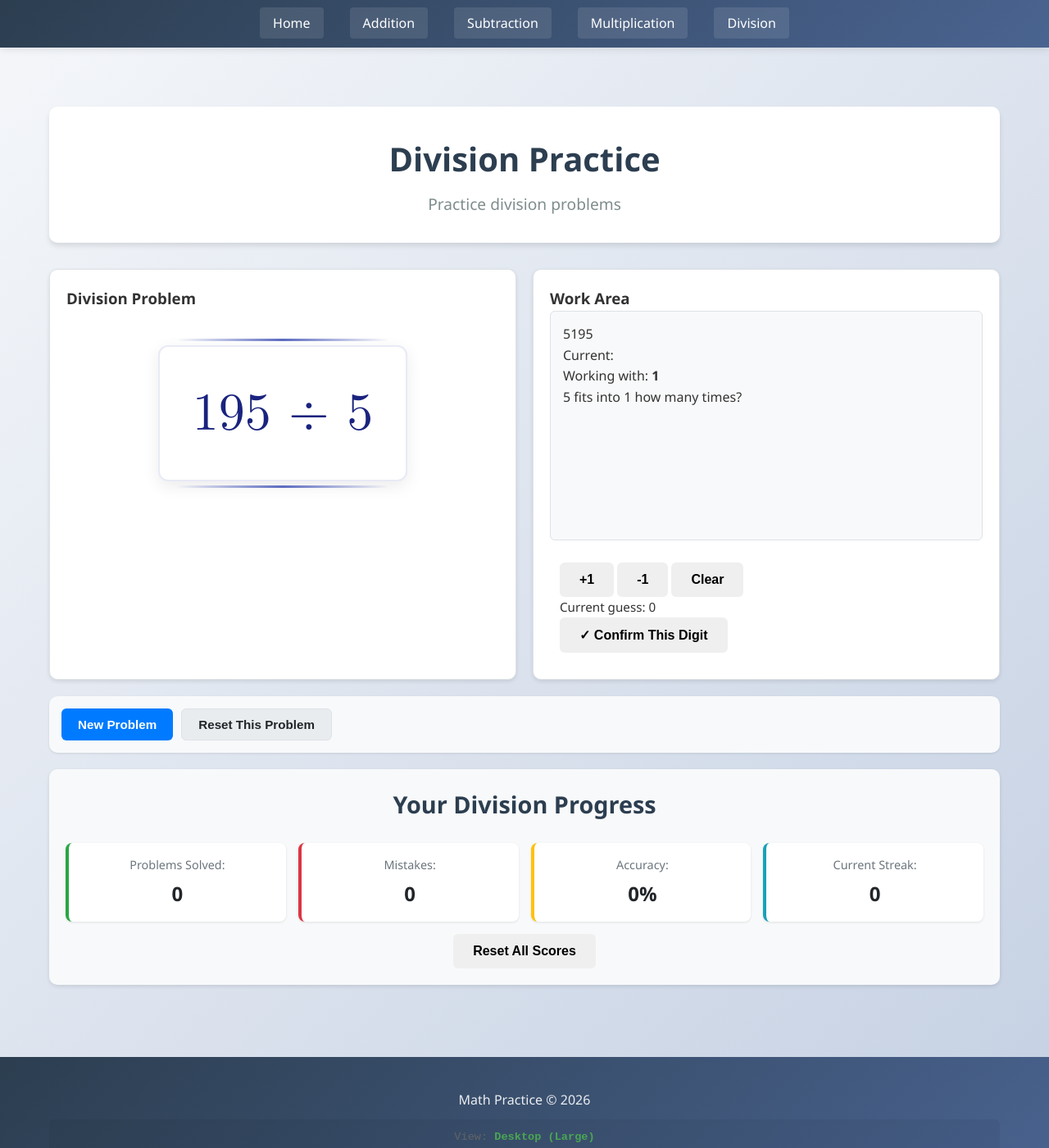
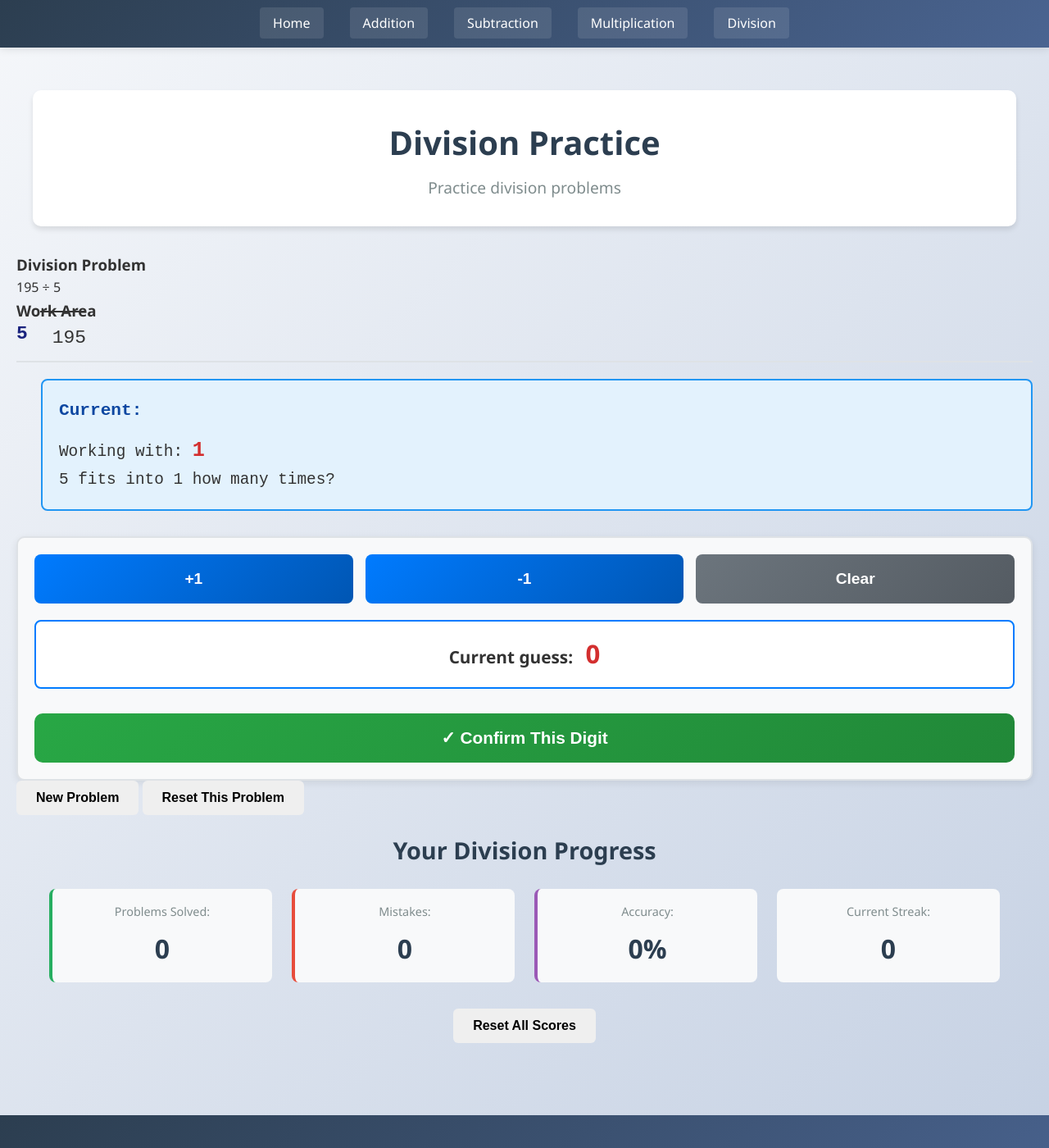
Before and after one commit to ZBZFirst/Math, a Jekyll site: the page built from division.md, in a window 1280 px wide and 1400 px high. Shown: the whole window at 82% size. Built offline with Jekyll 4.4.1, drawn with Linux system fonts in a browser that asks for light colours.

Commit message:
Update division.css

```diff
--- a/assets/css/division.css
+++ b/assets/css/division.css
@@ -1,303 +1,332 @@
-/* Division Specific Styles */
-
-.division-container {
-    max-width: 1200px;
-    margin: 0 auto;
-    padding: 20px;
+/* Long Division Work Area Styles */
+.long-division-work {
+    font-family: 'Courier New', monospace;
+    font-size: 1.1em;
+    min-height: 250px;
 }
 
-/* Dual container layout */
-.dual-container {
-    display: grid;
-    grid-template-columns: 1fr 1fr;
-    gap: 20px;
-    margin: 20px 0;
+.division-header {
+    display: flex;
+    align-items: flex-start;
+    margin-bottom: 20px;
+    padding-bottom: 10px;
+    border-bottom: 2px solid #dee2e6;
+    position: relative;
 }
 
-@media (max-width: 768px) {
-    .dual-container {
-        grid-template-columns: 1fr;
+.divisor {
+    font-size: 1.3em;
+    font-weight: bold;
+    margin-right: 15px;
+    color: #1a237e;
+    position: relative;
+    top: -5px;
+}
+
+.dividend {
+    font-size: 1.3em;
+    padding-left: 15px;
+    position: relative;
+}
+
+.dividend::before {
+    content: "";
+    position: absolute;
+    top: -15px;
+    left: 0;
+    right: 0;
+    height: 2px;
+    background: #333;
+}
+
+.division-steps {
+    margin-left: 30px;
+}
+
+.division-step {
+    margin: 15px 0;
+    padding: 12px;
+    border-left: 4px solid #5c6bc0;
+    background-color: #f8f9fa;
+    border-radius: 0 6px 6px 0;
+    transition: all 0.3s ease;
+}
+
+.division-step.current-step {
+    border-left-color: #28a745;
+    background-color: #e8f5e9;
+    box-shadow: 0 2px 8px rgba(40, 167, 69, 0.2);
+}
+
+.step-header {
+    font-weight: bold;
+    color: #5c6bc0;
+    margin-bottom: 8px;
+    font-size: 1.1em;
+}
+
+.division-step.current-step .step-header {
+    color: #28a745;
+}
+
+.step-calculation {
+    margin-left: 10px;
+    line-height: 1.8;
+}
+
+.step-calculation div {
+    margin: 4px 0;
+    padding: 4px 8px;
+    background: white;
+    border-radius: 4px;
+    border: 1px solid #e0e0e0;
+}
+
+.current-state {
+    margin: 20px 0;
+    padding: 20px;
+    background-color: #e3f2fd;
+    border-radius: 8px;
+    border: 2px solid #2196f3;
+    animation: pulse 2s infinite;
+}
+
+@keyframes pulse {
+    0% { box-shadow: 0 0 0 0 rgba(33, 150, 243, 0.4); }
+    70% { box-shadow: 0 0 0 10px rgba(33, 150, 243, 0); }
+    100% { box-shadow: 0 0 0 0 rgba(33, 150, 243, 0); }
+}
+
+.state-header {
+    font-weight: bold;
+    color: #0d47a1;
+    margin-bottom: 12px;
+    font-size: 1.2em;
+}
+
+.state-details {
+    font-size: 1.1em;
+}
+
+.state-details strong {
+    color: #d32f2f;
+    font-size: 1.3em;
+}
+
+.final-answer {
+    margin: 25px 0;
+    padding: 25px;
+    background-color: #e8f5e9;
+    border-radius: 10px;
+    border: 3px solid #4caf50;
+    text-align: center;
+    animation: slideIn 0.5s ease-out;
+}
+
+@keyframes slideIn {
+    from {
+        opacity: 0;
+        transform: translateY(20px);
+    }
+    to {
+        opacity: 1;
+        transform: translateY(0);
     }
 }
 
-/* Main problem container */
-.main-problem-container {
-    background-color: white;
-    border-radius: 10px;
-    padding: 20px;
-    box-shadow: 0 2px 5px rgba(0,0,0,0.1);
-    border: 1px solid #dee2e6;
+.answer-header {
+    font-weight: bold;
+    color: #2e7d32;
+    font-size: 1.4em;
+    margin-bottom: 15px;
 }
 
-.main-problem {
-    min-height: 300px;
+.answer-result {
+    font-size: 1.5em;
+    font-weight: bold;
+    color: #1b5e20;
+    margin: 15px 0;
+    padding: 15px;
+    background: white;
+    border-radius: 8px;
+    border: 2px solid #4caf50;
 }
 
-/* Equation display styling */
-.equation-display {
+.quotient-digits {
+    font-style: italic;
+    color: #666;
+    margin-top: 15px;
+    padding: 10px;
+    background: #f1f8e9;
+    border-radius: 6px;
+}
+
+.remainder {
+    font-weight: bold;
+    color: #e91e63;
+    background: #fce4ec;
+    padding: 6px 12px;
+    border-radius: 4px;
+    display: inline-block;
+    margin-top: 8px;
+}
+
+/* Number Controls */
+.number-buttons-container {
+    margin-top: 10px;
+    padding: 20px;
+    background-color: #f8f9fa;
+    border-radius: 10px;
+    border: 2px solid #dee2e6;
+    box-shadow: 0 3px 10px rgba(0,0,0,0.08);
+}
+
+.number-buttons-row {
+    display: flex;
+    gap: 15px;
+    margin-bottom: 20px;
+}
+
+.number-btn {
+    flex: 1;
+    padding: 15px 10px;
+    border: none;
+    border-radius: 8px;
+    background: linear-gradient(135deg, #007bff, #0056b3);
+    color: white;
+    font-size: 1.2em;
+    font-weight: bold;
+    cursor: pointer;
+    transition: all 0.2s;
+    min-height: 60px;
     display: flex;
     align-items: center;
     justify-content: center;
-    height: 100%;
-    min-height: 250px;
 }
 
-.large-equation {
-    font-family: "Latin Modern Math", "STIX Two Math", "Cambria Math", "Asana Math", "TeX Gyre Termes Math", serif;
-    font-size: 4em;
-    text-align: center;
-    color: #1a237e;
-    padding: 30px 40px;
-    background: white;
-    border-radius: 12px;
-    box-shadow: 0 6px 20px rgba(0, 0, 0, 0.08);
-    border: 2px solid #e8eaf6;
-    display: inline-block;
+.number-btn:hover {
+    background: linear-gradient(135deg, #0056b3, #003d82);
+    transform: translateY(-2px);
+    box-shadow: 0 4px 8px rgba(0,0,0,0.2);
 }
 
-/* Style the division symbol to look more like LaTeX */
-.large-equation {
-    position: relative;
+.number-btn:active {
+    transform: translateY(0);
 }
 
-/* Add subtle mathematical styling */
-.large-equation::before {
-    content: "";
-    position: absolute;
-    top: -10px;
-    left: 20px;
-    right: 20px;
-    height: 3px;
-    background: linear-gradient(90deg, transparent, #5c6bc0, transparent);
-    border-radius: 3px;
+.number-btn.clear {
+    background: linear-gradient(135deg, #6c757d, #545b62);
 }
 
-.large-equation::after {
-    content: "";
-    position: absolute;
-    bottom: -10px;
-    left: 20px;
-    right: 20px;
-    height: 3px;
-    background: linear-gradient(90deg, transparent, #5c6bc0, transparent);
-    border-radius: 3px;
+.number-btn.clear:hover {
+    background: linear-gradient(135deg, #545b62, #3a4046);
 }
 
-/* Work container (right side) */
-.work-container {
-    background-color: white;
-    border-radius: 10px;
-    padding: 20px;
-    box-shadow: 0 2px 5px rgba(0,0,0,0.1);
-    border: 1px solid #dee2e6;
+.number-display {
+    text-align: center;
+    font-size: 1.3em;
+    margin: 20px 0;
+    padding: 15px;
+    background: white;
+    border-radius: 8px;
+    border: 2px solid #007bff;
+    font-weight: bold;
 }
 
-.Work-Container {
-    min-height: 280px;
-    padding: 15px;
-    background-color: #f8f9fa;
-    border-radius: 6px;
-    border: 1px solid #dee2e6;
-    margin-bottom: 15px;
+#currentGuessDisplay {
+    color: #d32f2f;
+    font-size: 1.5em;
+    font-weight: bold;
+    margin-left: 10px;
 }
 
-/* Feedback area */
-.work-feedback {
+.commit-btn {
+    width: 100%;
+    padding: 18px;
+    background: linear-gradient(135deg, #28a745, #218838);
+    color: white;
+    border: none;
+    border-radius: 10px;
+    font-size: 1.3em;
+    font-weight: bold;
+    cursor: pointer;
+    transition: all 0.2s;
+    margin-top: 10px;
+}
+
+.commit-btn:hover {
+    background: linear-gradient(135deg, #218838, #1e7e34);
+    transform: translateY(-2px);
+    box-shadow: 0 4px 12px rgba(40, 167, 69, 0.3);
+}
+
+.commit-btn:active {
+    transform: translateY(0);
+}
+
+.error-message {
+    animation: shake 0.5s ease-in-out;
     margin-top: 15px;
     padding: 12px;
     border-radius: 6px;
-    min-height: 50px;
-    font-size: 0.95em;
+    color: #dc3545;
+    background: #f8d7da;
+    border: 2px solid #dc3545;
+    font-weight: bold;
+    text-align: center;
 }
 
-.feedback-correct {
-    background: #d4edda;
-    border: 2px solid #28a745;
-    color: #155724;
-}
+/* Responsive adjustments for long division */
+@media (max-width: 768px) {
+    .division-steps {
+        margin-left: 15px;
+    }
 
-.feedback-incorrect {
-    background: #f8d7da;
-    border: 2px solid #dc3545;
-    color: #721c24;
-}
+    .division-step {
+        padding: 10px;
+    }
 
-/* Controls */
-.division-controls {
-    display: flex;
-    justify-content: space-between;
-    align-items: center;
-    margin: 20px 0;
-    padding: 15px;
-    background-color: #f8f9fa;
-    border-radius: 10px;
-    box-shadow: 0 1px 3px rgba(0,0,0,0.1);
-}
+    .number-buttons-row {
+        flex-direction: column;
+    }
 
-.control-buttons {
-    display: flex;
-    gap: 10px;
-    flex-wrap: wrap;
-}
+    .number-btn {
+        padding: 20px;
+    }
 
-.primary-btn, .secondary-btn {
-    padding: 10px 20px;
-    border: none;
-    border-radius: 6px;
-    cursor: pointer;
-    font-size: 0.95em;
-    font-weight: 600;
-    transition: all 0.2s;
-}
-
-.primary-btn {
-    background: #007bff;
-    color: white;
-}
-
-.primary-btn:hover {
-    background: #0056b3;
-}
-
-.secondary-btn {
-    background: #e9ecef;
-    color: #212529;
-    border: 1px solid #dee2e6;
-}
-
-.secondary-btn:hover {
-    background: #dee2e6;
-}
-
-/* Enhanced Score Container */
-.enhanced-score-container {
-    background-color: #f8f9fa;
-    border-radius: 10px;
-    padding: 20px;
-    margin-top: 20px;
-    box-shadow: 0 2px 5px rgba(0,0,0,0.1);
-}
-
-.score-stats {
-    display: grid;
-    grid-template-columns: repeat(auto-fit, minmax(150px, 1fr));
-    gap: 15px;
-    margin: 15px 0;
-}
-
-.stat {
-    background-color: white;
-    padding: 15px;
-    border-radius: 8px;
-    text-align: center;
-    box-shadow: 0 1px 3px rgba(0,0,0,0.1);
-}
-
-.stat.correct {
-    border-left: 4px solid #28a745;
-}
-
-.stat.incorrect {
-    border-left: 4px solid #dc3545;
-}
-
-.stat.accuracy {
-    border-left: 4px solid #ffc107;
-}
-
-.stat.streak {
-    border-left: 4px solid #17a2b8;
-}
-
-.stat-label {
-    display: block;
-    font-size: 0.9em;
-    color: #6c757d;
-    margin-bottom: 5px;
-}
-
-.stat-value {
-    display: block;
-    font-size: 1.5em;
-    font-weight: bold;
-    color: #212529;
-}
-
-/* Responsive adjustments */
-@media (max-width: 768px) {
-    .division-container {
+    .current-state {
         padding: 15px;
     }
 
-    .dual-container {
-        gap: 15px;
+    .final-answer {
+        padding: 20px;
     }
 
-    .main-problem-container,
-    .work-container {
-        padding: 15px;
-    }
-
-    .large-equation {
-        font-size: 2.8em;
-        padding: 20px 25px;
-    }
-
-    .division-controls {
-        flex-direction: column;
-        gap: 15px;
-        align-items: stretch;
-    }
-
-    .control-buttons {
-        justify-content: center;
-    }
-
-    .score-stats {
-        grid-template-columns: repeat(2, 1fr);
+    .answer-result {
+        font-size: 1.3em;
     }
 }
 
 @media (max-width: 480px) {
-    .division-container {
-        padding: 10px;
+    .long-division-work {
+        font-size: 1em;
     }
 
-    .dual-container {
-        gap: 10px;
+    .divisor, .dividend {
+        font-size: 1.1em;
     }
 
-    .large-equation {
-        font-size: 2.2em;
-        padding: 15px 20px;
+    .division-step {
+        padding: 8px;
     }
 
-    .Work-Container {
-        min-height: 250px;
-        padding: 12px;
+    .number-btn {
+        min-height: 50px;
+        font-size: 1.1em;
     }
 
-    .control-buttons {
-        flex-direction: column;
-        width: 100%;
-    }
-
-    .primary-btn, .secondary-btn {
-        width: 100%;
-    }
-
-    .score-stats {
-        grid-template-columns: 1fr;
+    .commit-btn {
+        padding: 15px;
+        font-size: 1.2em;
     }
 }
-
-/* Animation for feedback */
-@keyframes shake {
-    0%, 100% { transform: translateX(0); }
-    10%, 30%, 50%, 70%, 90% { transform: translateX(-3px); }
-    20%, 40%, 60%, 80% { transform: translateX(3px); }
-}
-
-.shake {
-    animation: shake 0.5s ease-in-out;
-}
```
